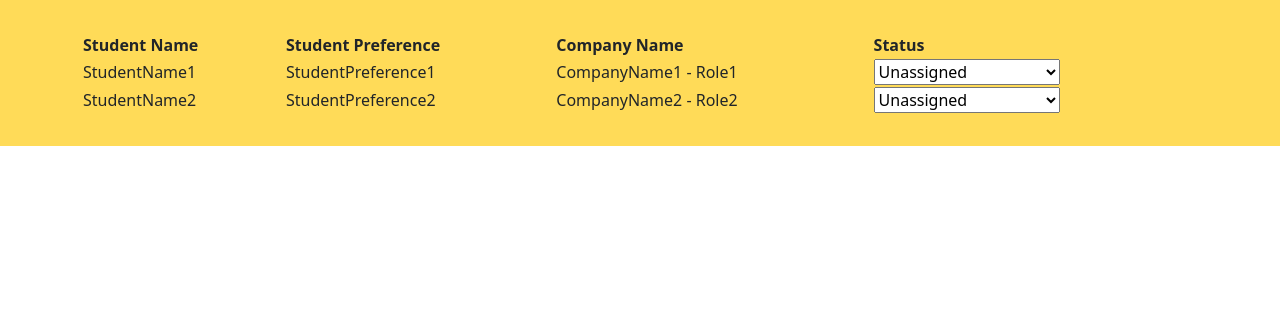
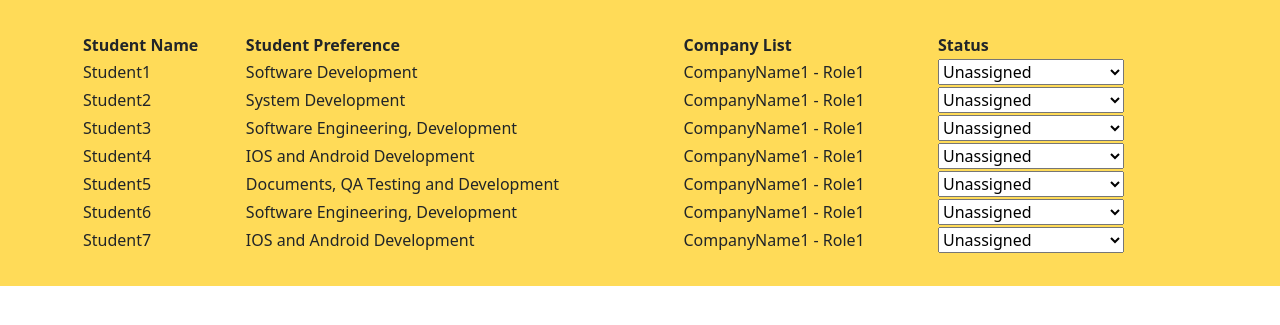
Before and after one commit to DevOps-2022-Team-3/-DevOps-Team3-2022-DevOps_Oct2022_Team3_Asg, a Flask app: template templates/Match_Student.html in a window 1280 px wide. Shown: the part 177-502 px from the top of the page. Run offline with Flask 2, Linux system fonts and the light colour scheme; the template is opened without the code that fills it: values that come from a table or form of the project are taken from there, others are empty; data comes from the database, SQL or seed files in the repository; both versions use the stored data as it was after the commit.

Commit message:
Added code to pull data from Student database table

```diff
--- a/app.py
+++ b/app.py
@@ -24,10 +24,10 @@ class Student(db.Model):
         return '<ID %r>' % self.id
 
 class StudentForm(FlaskForm):
-    id = StringField(validations=[DataRequired()])
-    name = StringField(validations=[DataRequired()])
-    preference = StringField(validations=[DataRequired()])
-    status = StringField(validations=[DataRequired()])
+    id = StringField(validators=[DataRequired()])
+    name = StringField(validators=[DataRequired()])
+    preference = StringField(validators=[DataRequired()])
+    status = StringField(validators=[DataRequired()])
 
 with flaskApp.app_context():
     db.create_all()
@@ -46,7 +46,9 @@ def upload_data():
 @flaskApp.route('/Match_Student', methods=['GET', 'POST'])
 def match_student():
     form = StudentForm()
-    return render_template('match_student.html')
+    student_list = Student.query.order_by(Student.id)
+    return render_template('match_student.html',
+        student_list=student_list)
 
 @flaskApp.route('/Prepare_Email')
 def prepare_email():
--- a/templates/Match_Student.html
+++ b/templates/Match_Student.html
@@ -50,12 +50,13 @@
                 <tr>
                   <th>Student Name</th>
                   <th>Student Preference</th>
-              <th>Company Name</th>
+                  <th>Company List</th>
                   <th>Status</th>
                 </tr>
+                {% for student in student_list %}
                 <tr>
-              <td>StudentName1</td>
-              <td>StudentPreference1</td>
+                  <td>{{student.name}}</td>
+                  <td>{{student.preference}}</td>
                   <td>CompanyName1 - Role1</td>
                   <td>
                     <select name="status" id="status">
@@ -65,18 +66,7 @@
                     </select>
                   </td>
                 </tr>
-            <tr>
-              <td>StudentName2</td>
-              <td>StudentPreference2</td>
-              <td>CompanyName2 - Role2</td>
-              <td>
-                <select name="status" id="status">
-                  <option value="unassigned">Unassigned</option>
-                  <option value="pending_confirmation">Pending confirmation</option>
-                  <option value="confirmed">Confirmed</option>
-                </select>
-              </td>
-            </tr>
+                {% endfor %}
               </table>
         </div>
     </div>
```
Also changed, not shown: instance/students.db. Lines whose indentation alone changed are shown as unchanged.
